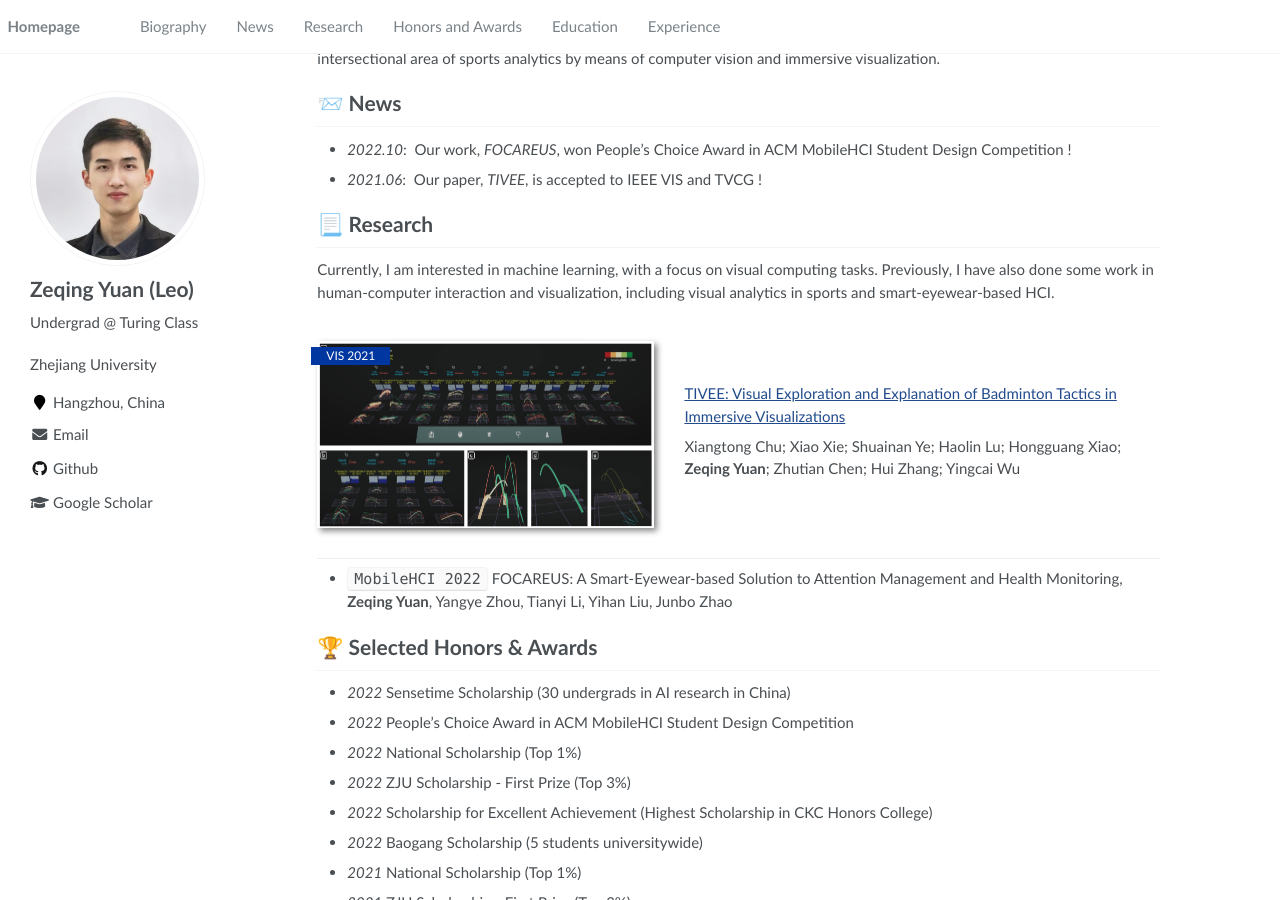
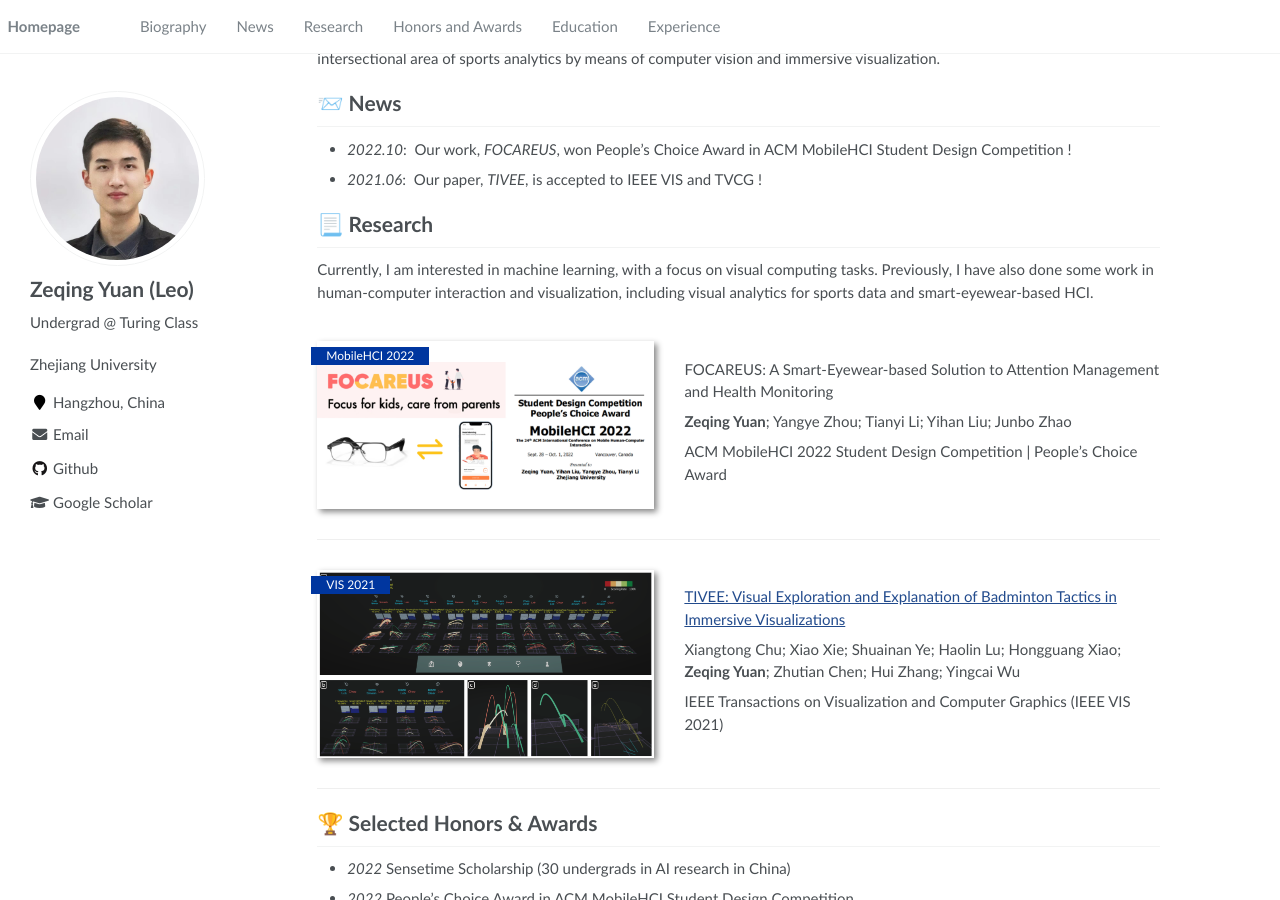
Before and after one commit to LeoYuan0111/LeoYuan0111.github.io, a Jekyll site: the page built from _pages/about.md, in a window 1280 px wide and 900 px high, scrolled down 242 px. Built offline with Jekyll 4.4.1, drawn with Linux system fonts in a browser that asks for light colours; comment, search, counter and statistics services are not loaded.

Commit message:
mobileHCI

```diff
--- a/_pages/about.md
+++ b/_pages/about.md
@@ -26,15 +26,17 @@
 
 
 # 📃 Research
-Currently, I am interested in machine learning, with a focus on visual computing tasks. Previously, I have also done some work in human-computer interaction and visualization, including visual analytics in sports and smart-eyewear-based HCI.
+Currently, I am interested in machine learning, with a focus on visual computing tasks. Previously, I have also done some work in human-computer interaction and visualization, including visual analytics for sports data and smart-eyewear-based HCI.
 
-<!-- <div class='paper-box'><div class='paper-box-image'><div><div class="badge">MobileHCI 2022</div><img src='images/MobileHCI.jpg' alt="sym" width="100%"></div></div>
+<div class='paper-box'><div class='paper-box-image'><div><div class="badge">MobileHCI 2022</div><img src='images/MobileHCI.jpg' alt="sym" width="100%"></div></div>
 <div class='paper-box-text' markdown="1">
 
 FOCAREUS: A Smart-Eyewear-based Solution to Attention Management and Health Monitoring
 
 **Zeqing Yuan**; Yangye Zhou; Tianyi Li; Yihan Liu; Junbo Zhao
-</div></div> -->
+
+ACM MobileHCI 2022 Student Design Competition | People's Choice Award
+</div></div>
 
 <div class='paper-box'><div class='paper-box-image'><div><div class="badge">VIS 2021</div><img src='images/TIVEE.png' alt="sym" width="100%"></div></div>
 <div class='paper-box-text' markdown="1">
@@ -42,9 +44,11 @@
 [TIVEE: Visual Exploration and Explanation of Badminton Tactics in Immersive Visualizations](https://ieeexplore.ieee.org/abstract/document/9557225)
 
 Xiangtong Chu; Xiao Xie; Shuainan Ye; Haolin Lu; Hongguang Xiao; **Zeqing Yuan**; Zhutian Chen; Hui Zhang; Yingcai Wu
+
+IEEE Transactions on Visualization and Computer Graphics (IEEE VIS 2021)
 </div></div>
 
-- `MobileHCI 2022` FOCAREUS: A Smart-Eyewear-based Solution to Attention Management and Health Monitoring, **Zeqing Yuan**, Yangye Zhou, Tianyi Li, Yihan Liu, Junbo Zhao
+<!-- - ``MobileHCI 2022`` [FOCAREUS: A Smart-Eyewear-based Solution to Attention Management and Health Monitoring](), **Zeqing Yuan**, Yangye Zhou, Tianyi Li, Yihan Liu, Junbo Zhao -->
 
 # 🏆 Selected Honors &amp; Awards
 - *2022* Sensetime Scholarship (30 undergrads in AI research in China)
```
